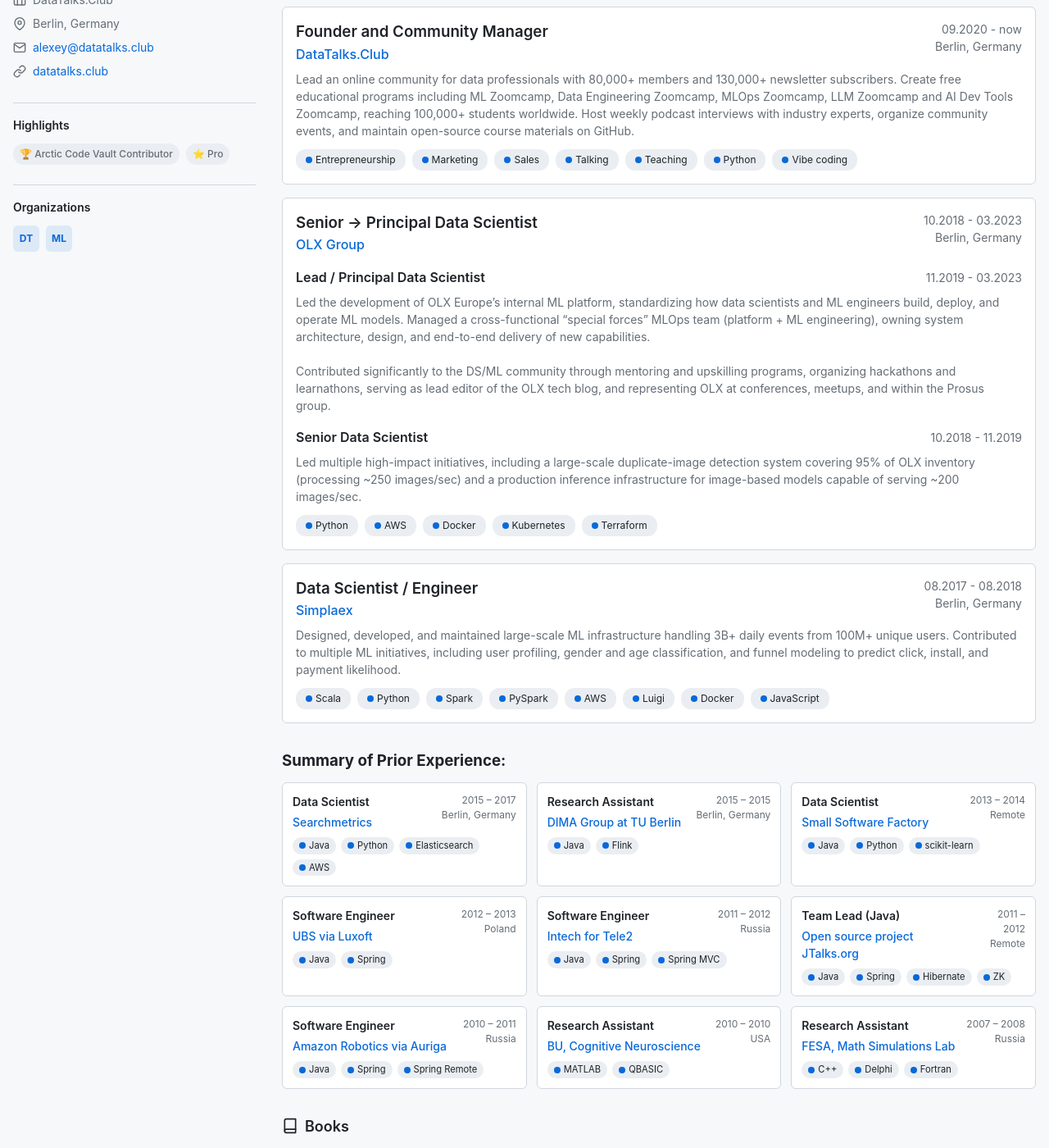
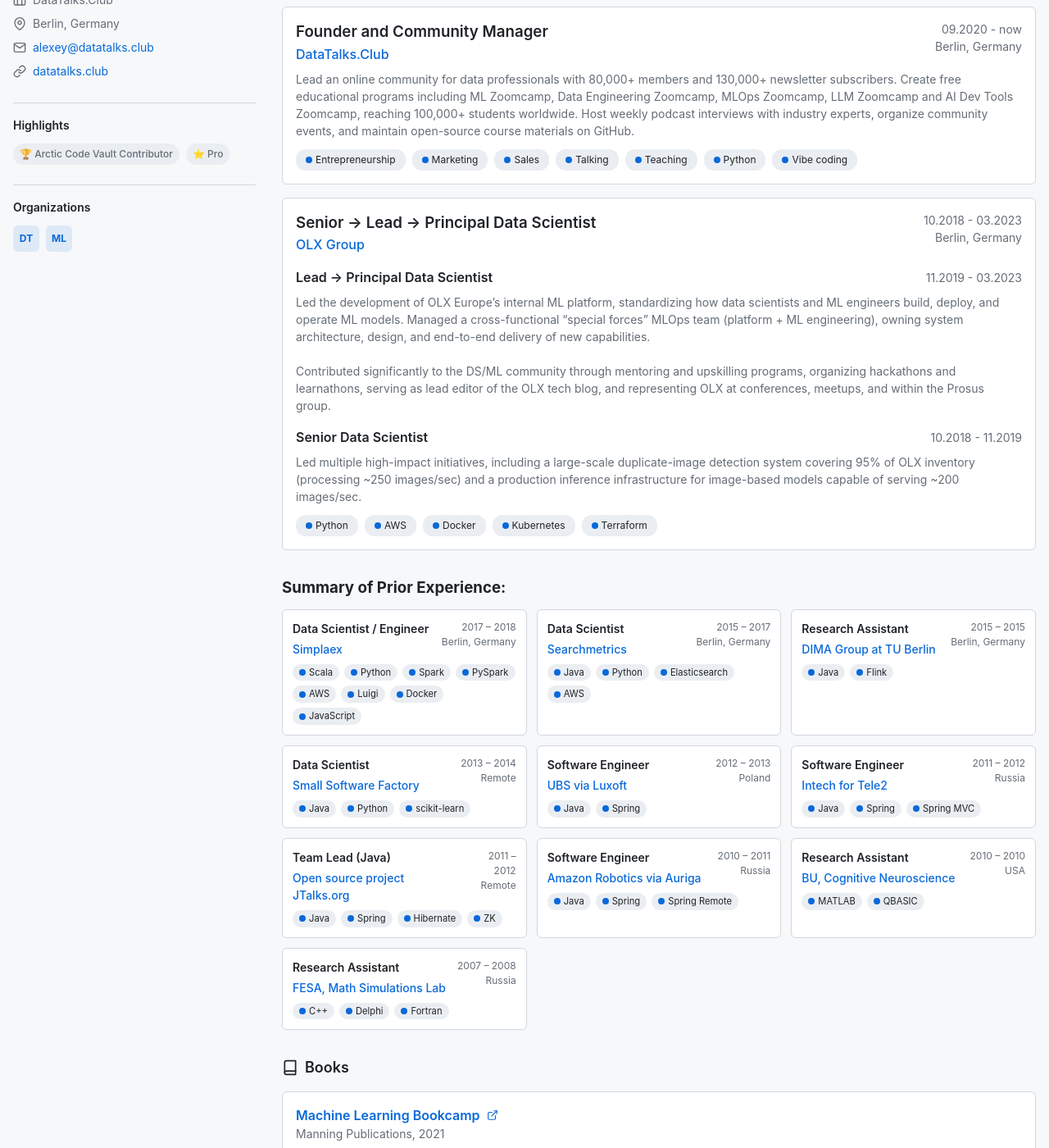
Before and after one commit to alexeygrigorev/alexeygrigorev.github.io, a Jekyll site: the page built from cv.html, in a window 1280 px wide and 1400 px high, scrolled down 768 px. Shown: the whole window at 82% size. Built offline with Jekyll 4.4.1, drawn with Linux system fonts in a browser that asks for light colours.

Commit message:
Update CV: role titles, move Simplaex to summary, add ML Bookcamp

```diff
--- a/_data/cv.yml
+++ b/_data/cv.yml
@@ -44,12 +44,12 @@ work_experience:
       - Teaching
       - Python
       - Vibe coding
-  - title: Senior → Principal Data Scientist
+  - title: Senior → Lead → Principal Data Scientist
     company: OLX Group
     period: 10.2018 - 03.2023
     location: Berlin, Germany
     roles:
-      - role: Lead / Principal Data Scientist
+      - role: Lead → Principal Data Scientist
         period: 11.2019 - 03.2023
         description: |
           Led the development of OLX Europe’s internal ML platform,
@@ -81,17 +81,11 @@ work_experience:
       - Kubernetes
       - Terraform
 
-  - title: Data Scientist / Engineer
+work_experience_summary:
+  - period: "2017 – 2018"
     company: Simplaex
-    period: 08.2017 - 08.2018
+    role: Data Scientist / Engineer
     location: Berlin, Germany
-    description: |
-      Designed, developed, and maintained large-scale ML
-      infrastructure handling 3B+ daily events from 100M+ unique
-      users. Contributed to multiple ML initiatives, including
-      user profiling, gender and age classification, and
-      funnel modeling to predict click, install, and payment
-      likelihood.
     technologies:
       - Scala
       - Python
@@ -101,8 +95,6 @@ work_experience:
       - Luigi
       - Docker
       - JavaScript
-
-work_experience_summary:
   - period: "2015 – 2017"
     company: Searchmetrics
     role: Data Scientist
@@ -190,6 +182,12 @@ education:
 
 publications:
   books:
+    - title: Machine Learning Bookcamp
+      url: https://mlbookcamp.com/
+      publisher: Manning Publications
+      year: 2021
+      description: ""
+
     - title: Mastering Java for Data Science
       url: https://www.packtpub.com/big-data-and-business-intelligence/mastering-java-data-science
       publisher: Packt Publishing
```
